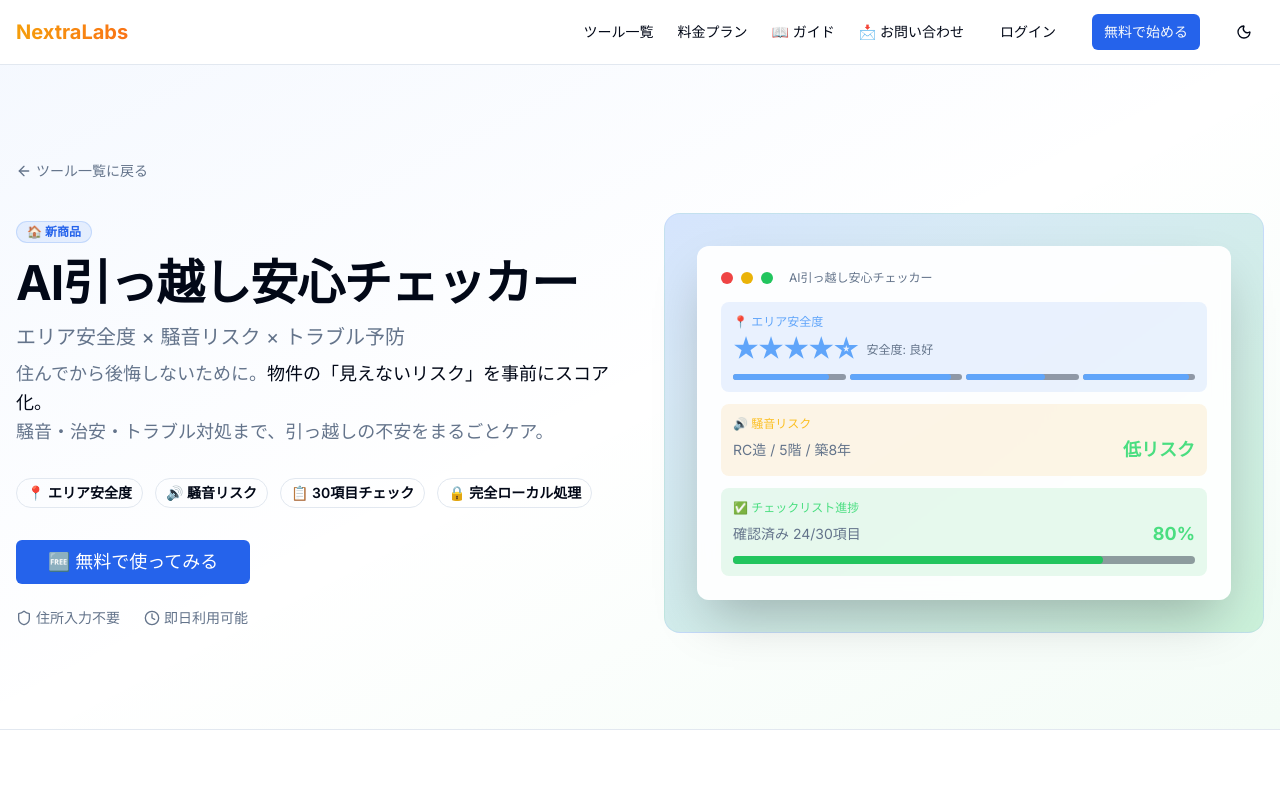
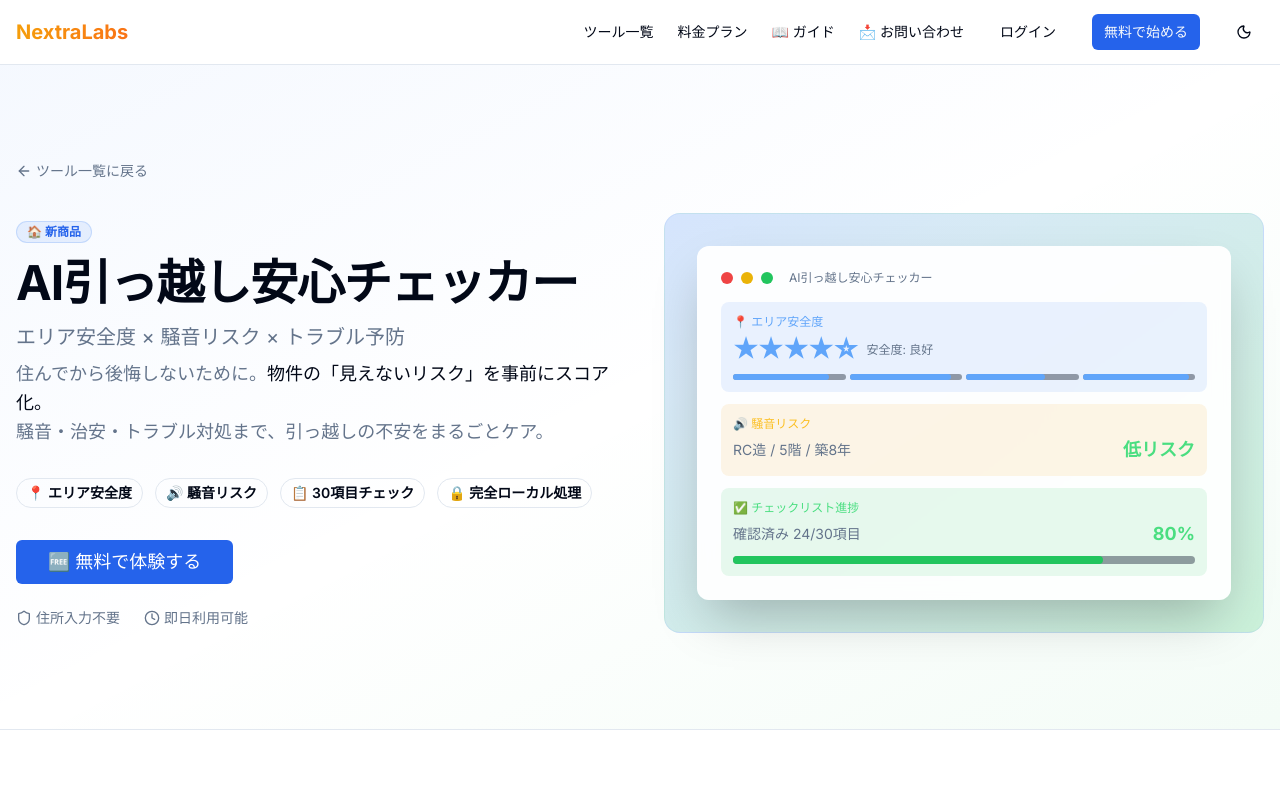
Before and after one commit to fyoneyone9-cyber/nextralabs-membership, a Next.js app: page /products/moving-checker in a window 1280 px wide. Shown: the top 794 px of the page. Built offline with nearby package versions, Linux system fonts and the light colour scheme; no server answers.

Commit message:
Fix moving-checker: FREE → 無料体験 (free trial in defense series)

```diff
--- a/src/app/products/moving-checker/page.tsx
+++ b/src/app/products/moving-checker/page.tsx
@@ -141,7 +141,7 @@ export default function MovingCheckerPage() {
               </div>
               <div className="flex flex-wrap gap-4">
                 <Link href="/products/moving-checker/app">
-                  <Button size="lg" className="bg-blue-600 hover:bg-blue-700 text-white text-lg px-8">🆓 無料で使ってみる</Button>
+                  <Button size="lg" className="bg-blue-600 hover:bg-blue-700 text-white text-lg px-8">🆓 無料で体験する</Button>
                 </Link>
               </div>
               <div className="flex items-center gap-6 mt-6 text-sm text-muted-foreground">
@@ -269,11 +269,11 @@ export default function MovingCheckerPage() {
           <div className="max-w-md mx-auto">
             <Card className="border-green-500/30">
               <CardContent className="pt-8 pb-8">
-                <Badge className="mb-4 bg-green-500/10 text-green-600 dark:text-green-400 border-green-500/20">完全無料</Badge>
+                <Badge className="mb-4 bg-green-500/10 text-green-600 dark:text-green-400 border-green-500/20">無料体験</Badge>
                 <div className="text-5xl font-bold mb-2">¥0</div>
-                <p className="text-muted-foreground mb-6">ログイン不要・制限なし</p>
+                <p className="text-muted-foreground mb-6">登録不要で今すぐ体験できます</p>
                 <Link href="/products/moving-checker/app">
-                  <Button size="lg" className="w-full bg-green-600 hover:bg-green-700 text-white">🆓 無料で使ってみる</Button>
+                  <Button size="lg" className="w-full bg-green-600 hover:bg-green-700 text-white">🆓 無料で体験する</Button>
                 </Link>
                 <p className="text-xs text-muted-foreground mt-4">他の有料ツールも使うなら → 全ツール使い放題プラン（¥980/月）</p>
               </CardContent>
--- a/src/app/products/page.tsx
+++ b/src/app/products/page.tsx
@@ -77,14 +77,14 @@ const defenseTools: Product[] = [
     subtitle: 'エリア安全度 × 騒音リスク × トラブル予防',
     description:
       '物件の「見えないリスク」を事前にスコア化。治安・騒音・物件チェック30項目・トラブル対処テンプレート・引っ越しコスト計算まで。',
-    price: '無料',
-    priceNote: 'ログイン不要',
+    price: '無料体験',
+    priceNote: '登録不要で今すぐ使える',
     tags: ['エリア安全度', '騒音リスク', '30項目チェック', 'トラブル対処'],
     icon: Home,
     color: 'from-blue-500 to-green-500',
     bgColor: 'bg-blue-500/10',
     iconColor: 'text-blue-500',
-    status: 'FREE',
+    status: '無料体験',
   },
   {
     id: 'disaster-guard',
```
